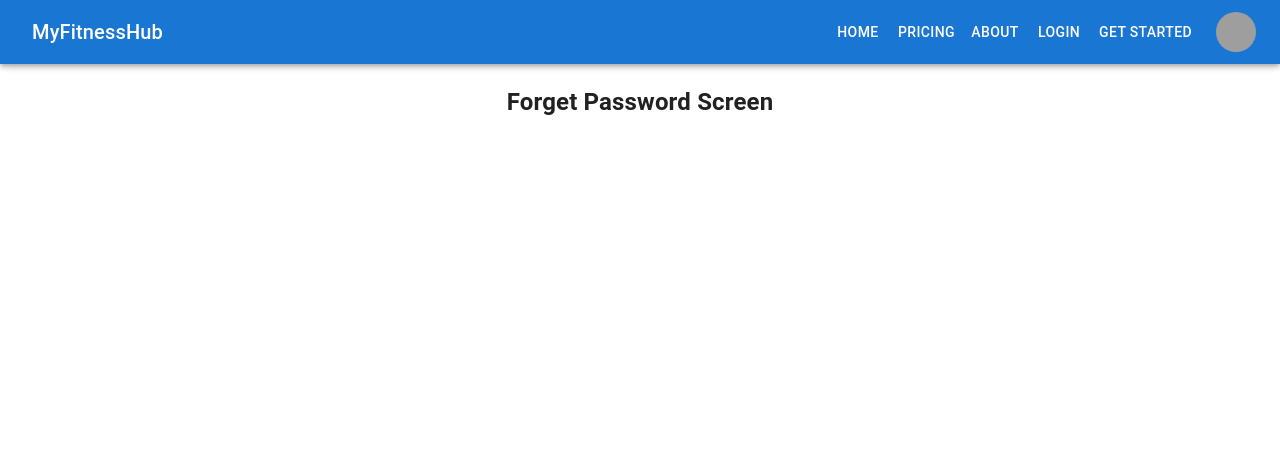
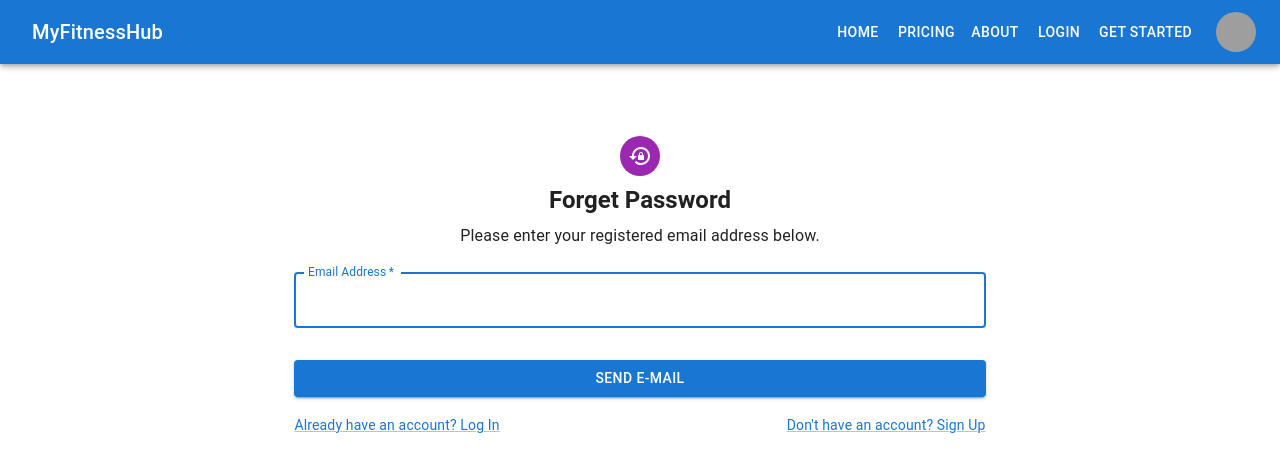
Before and after one commit to BiswarupChatt/my-fitness-hub-fe, a React (Create React App) app: page /forget-password in a window 1280 px wide. Shown: the top 472 px of the page. Built offline with nearby package versions, Linux system fonts and the light colour scheme; grey boxes are pictures that could not be loaded.

Commit message:
firgert passowrd page created

```diff
--- a/src/hooks/useFetchUser.js
+++ b/src/hooks/useFetchUser.js
@@ -1,6 +1,7 @@
 import { useEffect } from "react";
 import axios from "../services/api/axios";
 import { useAuth } from "../services/context/AuthContext";
+import { errorToast } from "../utils/toastify";
 
 export const useFetchUser = () => {
     const { user, dispatch } = useAuth()
@@ -33,7 +34,7 @@ export const useFetchUser = () => {
 
                     dispatch({ type: 'LOGIN', payload: { account: account, profile: profile } })
                 } catch (err) {
-                    console.error(err)
+                    errorToast("Unable to Login")
                 }
 
             })();
--- a/src/pages/CoachSignup.js
+++ b/src/pages/CoachSignup.js
@@ -91,7 +91,7 @@ export default function CoachSignup() {
                         <Avatar sx={{ m: 1, bgcolor: 'secondary.main' }}>
                             <LockOutlinedIcon />
                         </Avatar>
-                        <Typography component="h1" variant="h5" marginBottom={3}>
+                        <Typography component="h1" variant="h5" marginBottom={3} fontWeight='bold'>
                             Sign Up As a Coach
                         </Typography>
                         <Box component="form" noValidate onSubmit={handleSubmit} sx={{ mt: 1 }}>
--- a/src/pages/ForgetPassword.js
+++ b/src/pages/ForgetPassword.js
@@ -1,7 +1,94 @@
+import * as React from 'react';
+import Avatar from '@mui/material/Avatar';
+import Button from '@mui/material/Button';
+import CssBaseline from '@mui/material/CssBaseline';
+import TextField from '@mui/material/TextField';
+import Link from '@mui/material/Link';
+import Grid from '@mui/material/Grid';
+import Box from '@mui/material/Box';
+import LockResetIcon from '@mui/icons-material/LockReset';
+import Typography from '@mui/material/Typography';
+import Container from '@mui/material/Container';
+import { createTheme, ThemeProvider } from '@mui/material/styles';
+import { Link as LinkComponent } from 'react-router-dom';
+
+const defaultTheme = createTheme();
+
 export default function ForgetPassword() {
+
+    const handleSubmit = (event) => {
+        event.preventDefault();
+        const data = new FormData(event.currentTarget);
+        console.log({
+            email: data.get('email'),
+            password: data.get('password'),
+        });
+    };
+
+
     return (
-        <div>
-            <h2>Forget Password Screen</h2>
-        </div>
+        <ThemeProvider theme={defaultTheme}>
+            <Container component="main">
+                <CssBaseline />
+                <Box
+                    sx={{
+                        marginTop: 8,
+                        display: 'flex',
+                        flexDirection: 'column',
+                        alignItems: 'center',
+                        marginX: 'auto',
+                        width: 1
+                    }}
+                >
+                    <Avatar sx={{ m: 1, bgcolor: 'secondary.main' }}>
+                        <LockResetIcon />
+                    </Avatar>
+                    <Typography component="h1" variant="h5" fontWeight='bold'>
+                        Forget Password
+                    </Typography>
+                    <Typography component="h2" variant="body1" sx={{ width: .5, mt: 1 }}>
+                        Please enter your registered email address below.
+                    </Typography>
+                    <Box component="form" onSubmit={handleSubmit} noValidate
+                        sx={{
+                            mt: 1,
+                            width: { xs: '85%', sm: '85%', md: '70%', lg: '60%', xl: '50%' }
+
+                        }}>
+                        <TextField
+                            margin="normal"
+                            required
+                            fullWidth
+                            id="email"
+                            label="Email Address"
+                            name="email"
+                            autoComplete="email"
+                            autoFocus
+                        />
+
+                        <Button
+                            type="submit"
+                            fullWidth
+                            variant="contained"
+                            sx={{ mt: 3, mb: 2 }}
+                        >
+                            Send E-Mail
+                        </Button>
+                        <Grid container justifyContent="space-between">
+                        <Grid item>
+                                    <Link component={LinkComponent} to='/login' variant="body2" >
+                                        Already have an account? Log In
+                                    </Link>
+                                </Grid>
+                            <Grid item>
+                                <Link component={LinkComponent} to='/coach-signup' variant="body2" >
+                                    Don't have an account? Sign Up
+                                </Link>
+                            </Grid>
+                        </Grid>
+                    </Box>
+                </Box>
+            </Container>
+        </ThemeProvider>
     )
 }
--- a/src/pages/Login.js
+++ b/src/pages/Login.js
@@ -98,7 +98,7 @@ export default function Login() {
                         <Avatar sx={{ m: 1, bgcolor: 'secondary.main' }}>
                             <LockOutlinedIcon />
                         </Avatar>
-                        <Typography component="h1" variant="h5">
+                        <Typography component="h1" variant="h5" fontWeight='bold'>
                             Log In
                         </Typography>
                         <Box component="form" noValidate onSubmit={handleSubmit} sx={{ mt: 1 }}>
```
